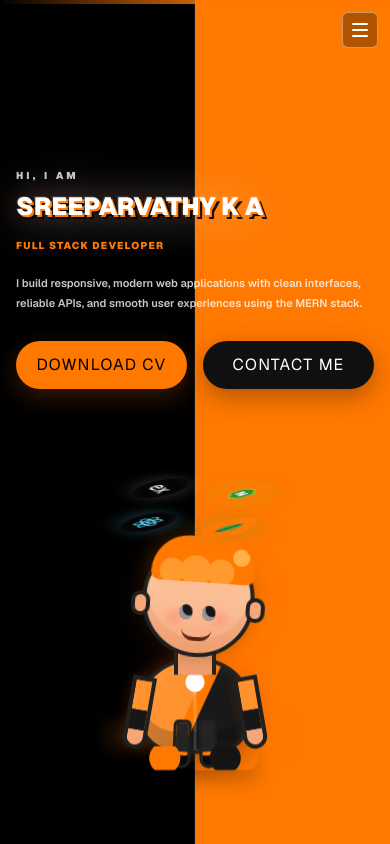
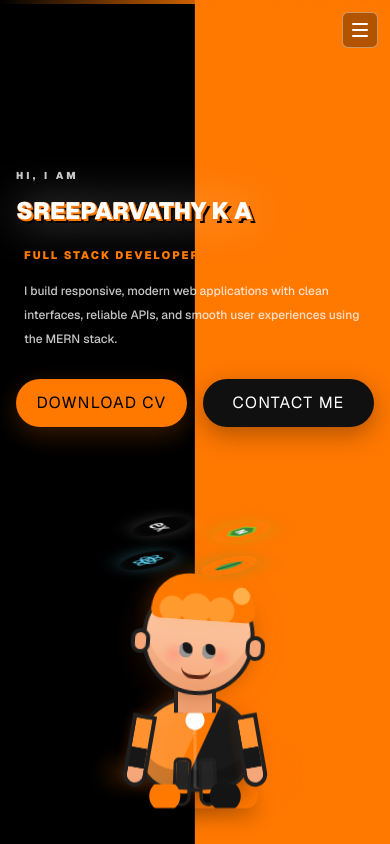
Before and after one commit to sreeparvathy-K-A/sreeparvathy_portfolio, a Next.js app: page / in a window 390 px wide. Shown: the top 844 px of the page. Built offline with nearby package versions, Linux system fonts and the light colour scheme.

Commit message:
Update portfolio design and mobile layout

```diff
--- a/app/globals.css
+++ b/app/globals.css
@@ -276,6 +276,36 @@ a {
 
 .hero-kicker {
   animation: fade-rise 800ms ease 100ms both;
+}
+
+.hero-home-bg {
+  background:
+    radial-gradient(circle at 72% 38%, rgba(56, 189, 248, 0.1), transparent 30%),
+    radial-gradient(circle at 20% 66%, rgba(99, 102, 241, 0.08), transparent 34%),
+    linear-gradient(135deg, #eef1f4 0%, #dfe4ea 50%, #cfd6de 100%);
+}
+
+.hero-color-glow {
+  position: absolute;
+  border-radius: 9999px;
+  filter: blur(70px);
+  pointer-events: none;
+}
+
+.hero-color-glow-left {
+  left: -8rem;
+  top: 20%;
+  width: 22rem;
+  height: 22rem;
+  background: rgba(99, 102, 241, 0.1);
+}
+
+.hero-color-glow-right {
+  right: -7rem;
+  bottom: 8%;
+  width: 26rem;
+  height: 26rem;
+  background: rgba(14, 165, 233, 0.1);
 }
 
 .hero-side-mark {
@@ -633,11 +663,14 @@ a {
 .split-name-text {
   animation: name-slide-in 900ms ease 160ms both, split-name-glow 4.6s ease-in-out infinite;
   color: #fff;
+  background: none;
+  -webkit-text-fill-color: currentColor;
+  letter-spacing: normal;
   text-shadow:
+    2px 0 0 #ff7800,
+    0 2px 0 #ff7800,
     3px 3px 0 #ff7800,
-    7px 7px 0 rgba(0, 0, 0, 0.9),
-    -2px -2px 0 rgba(255, 255, 255, 0.2),
-    0 0 38px rgba(255, 120, 0, 0.3);
+    7px 7px 0 #050505;
 }
 
 .hero-left-copy {
@@ -946,10 +979,10 @@ a {
 
   .split-name-text {
     text-shadow:
+      1px 0 0 #ff7800,
+      0 1px 0 #ff7800,
       2px 2px 0 #ff7800,
-      4px 4px 0 rgba(0, 0, 0, 0.9),
-      -1px -1px 0 rgba(255, 255, 255, 0.16),
-      0 0 24px rgba(255, 120, 0, 0.24);
+      4px 4px 0 #050505;
   }
 
   .double-shade-text {
--- a/app/main-pages/Page- home/page.tsx
+++ b/app/main-pages/Page- home/page.tsx
@@ -342,20 +342,20 @@ export default function PageHome() {
 
         <section className="relative z-10 mx-auto grid w-full max-w-7xl grid-cols-1 items-center gap-12 px-0 py-10 text-left sm:grid-cols-[minmax(0,1.08fr)_minmax(120px,0.92fr)] sm:gap-10 sm:px-8 sm:py-12 lg:grid-cols-[1.08fr_0.92fr] lg:gap-14 lg:py-16">
           <div className="hero-name-aura" />
-          <div className="hero-left-copy flex min-w-0 flex-col items-start text-left">
-            <p className="hero-kicker mb-3 text-[10px] font-black uppercase tracking-[0.32em] text-white/78 sm:mb-5 sm:text-sm sm:tracking-[0.5em]">
+          <div className="hero-left-copy flex min-w-0 max-w-2xl flex-col items-start text-left">
+            <p className="hero-kicker mb-4 text-[10px] font-black uppercase tracking-[0.32em] text-white/78 sm:mb-5 sm:text-sm sm:tracking-[0.5em]">
               Hi, I am
             </p>
-            <h1 className="split-name-text max-w-5xl whitespace-nowrap text-left text-[clamp(1.25rem,6.4vw,5.35rem)] font-black uppercase leading-[0.92]">
+            <h1 className="split-name-text max-w-5xl whitespace-nowrap text-left text-[clamp(1.2rem,6.1vw,5rem)] font-black uppercase leading-none">
               <span className="block">Sreeparvathy K A</span>
             </h1>
-            <p className="mt-5 text-[10px] font-black uppercase tracking-[0.12em] text-[#ff7800] sm:mt-6 sm:text-lg sm:tracking-[0.28em]">
+            <p className="ml-2 mt-6 text-[11px] font-black uppercase tracking-[0.18em] text-[#ff7800] sm:ml-4 sm:mt-7 sm:text-lg sm:tracking-[0.28em]">
               Full Stack Developer
             </p>
-            <p className="mt-5 max-w-xl text-[11px] font-semibold leading-5 text-white/78 sm:mt-7 sm:text-base sm:leading-7">
+            <p className="ml-2 mt-4 max-w-xl text-[12px] font-medium leading-6 text-white/78 sm:ml-4 sm:mt-5 sm:text-base sm:leading-7">
               I build responsive, modern web applications with clean interfaces, reliable APIs, and smooth user experiences using the MERN stack.
             </p>
-            <div className="mt-7 grid w-full max-w-sm grid-cols-2 gap-4 sm:mt-10 sm:flex sm:w-auto sm:max-w-none sm:gap-5">
+            <div className="mt-7 grid w-full max-w-sm grid-cols-2 gap-4 sm:mt-8 sm:flex sm:w-auto sm:max-w-none sm:gap-5">
               <a
                 href="/Sreeparvathy-K-A-CV.pdf"
                 download
```
